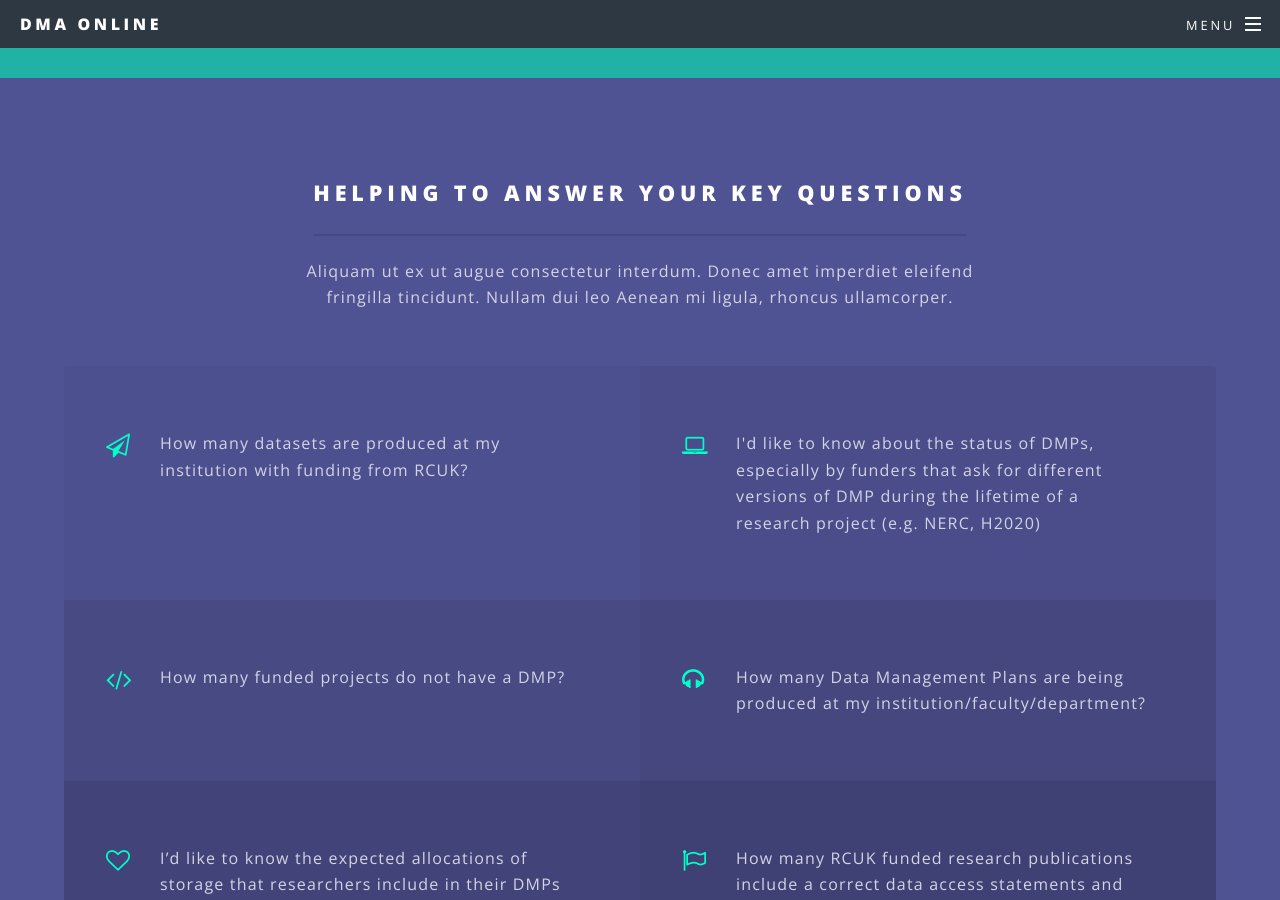
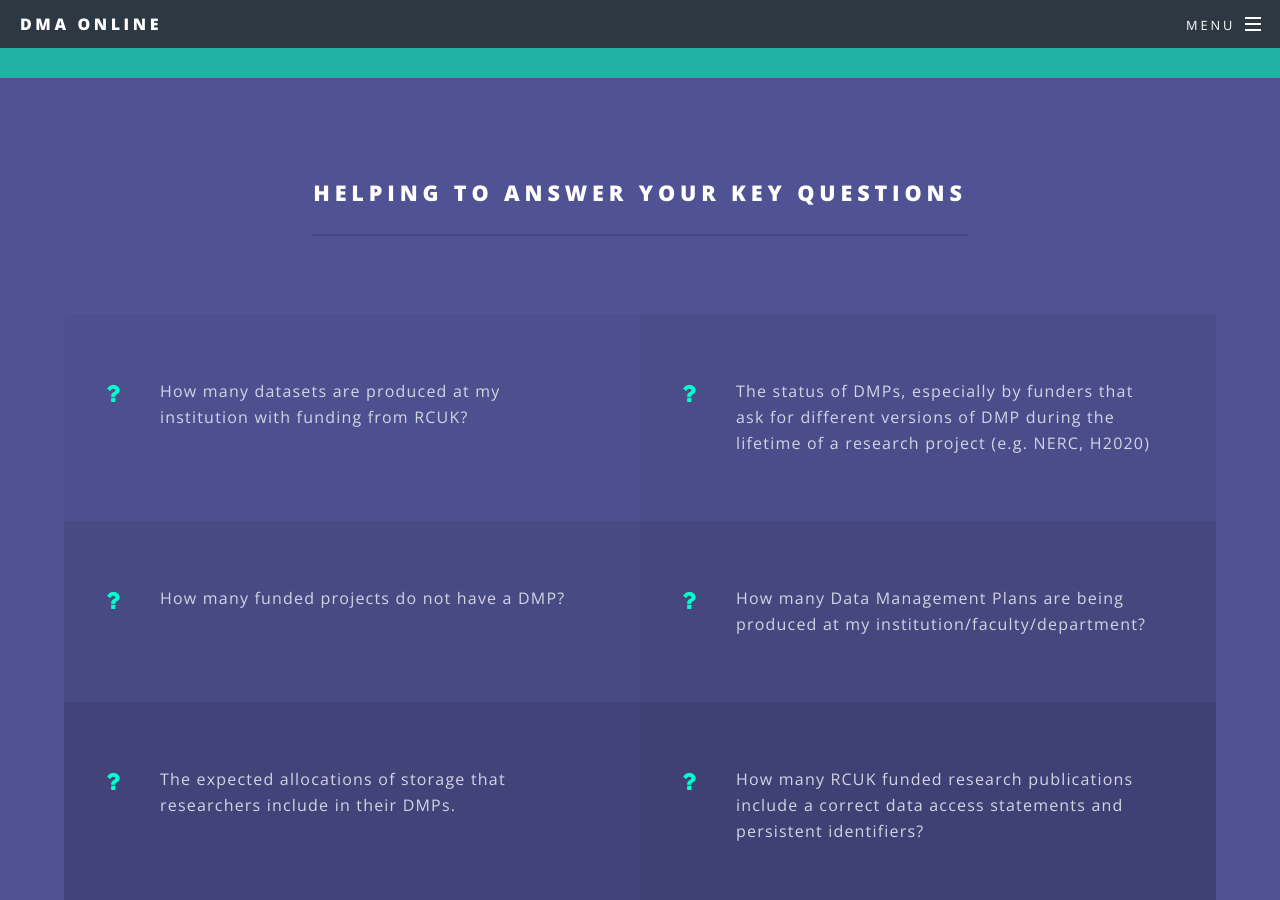
Before and after one commit to lulibrary/DMAO, a Jekyll site: the page built from index.html, in a window 1280 px wide and 900 px high, scrolled down 1306 px. Built offline with Jekyll 4.4.1, drawn with Linux system fonts in a browser that asks for light colours; some of the changed text lies outside the part shown.

Commit message:
Changed icon for questions and removed subtext

```diff
--- a/index.html
+++ b/index.html
@@ -33,32 +33,26 @@ layout: landing
 						<div class="inner">
 							<header class="major">
 								<h2>Helping to answer your key questions</h2>
-								<p>Aliquam ut ex ut augue consectetur interdum. Donec amet imperdiet eleifend<br />
-								fringilla tincidunt. Nullam dui leo Aenean mi ligula, rhoncus ullamcorper.</p>
+								<!-- <p>Aliquam ut ex ut augue consectetur interdum. Donec amet imperdiet eleifend<br />
+								fringilla tincidunt. Nullam dui leo Aenean mi ligula, rhoncus ullamcorper.</p> -->
 							</header>
 							<ul class="features">
-								<li class="icon fa-paper-plane-o">
-									<!-- <h3>Arcu accumsan</h3> -->
+								<li class="icon fa-question">
 									<p>How many datasets are produced at my institution with funding from RCUK?</p>
 								</li>
-								<li class="icon fa-laptop">
-									<!-- <h3>Ac Augue Eget</h3> -->
-									<p>I'd like to know about the status of DMPs, especially by funders that ask for different versions of DMP during the lifetime of a research project (e.g. NERC, H2020)</p>
+								<li class="icon fa-question">
+									<p>The status of DMPs, especially by funders that ask for different versions of DMP during the lifetime of a research project (e.g. NERC, H2020)</p>
 								</li>
-								<li class="icon fa-code">
-									<!-- <h3>Mus Scelerisque</h3> -->
+								<li class="icon fa-question">
 									<p>How many funded projects do not have a DMP?</p>
 								</li>
-								<li class="icon fa-headphones">
-									<!-- <h3>Mauris Imperdiet</h3> -->
+								<li class="icon fa-question">
 									<p>How many Data Management Plans are being produced at my institution/faculty/department?</p>
 								</li>
-								<li class="icon fa-heart-o">
-									<!-- <h3>Aenean Primis</h3> -->
-									<p>I’d like to know the expected allocations of storage that researchers include in their DMPs (of successful grants).</p>
+								<li class="icon fa-question">
+									<p>The expected allocations of storage that researchers include in their DMPs.</p>
 								</li>
-								<li class="icon fa-flag-o">
-									<!-- <h3>Tortor Ut</h3> -->
+								<li class="icon fa-question">
 									<p>How many RCUK funded research publications include a correct data access statements and persistent identifiers?</p>
 								</li>
 							</ul>
```
